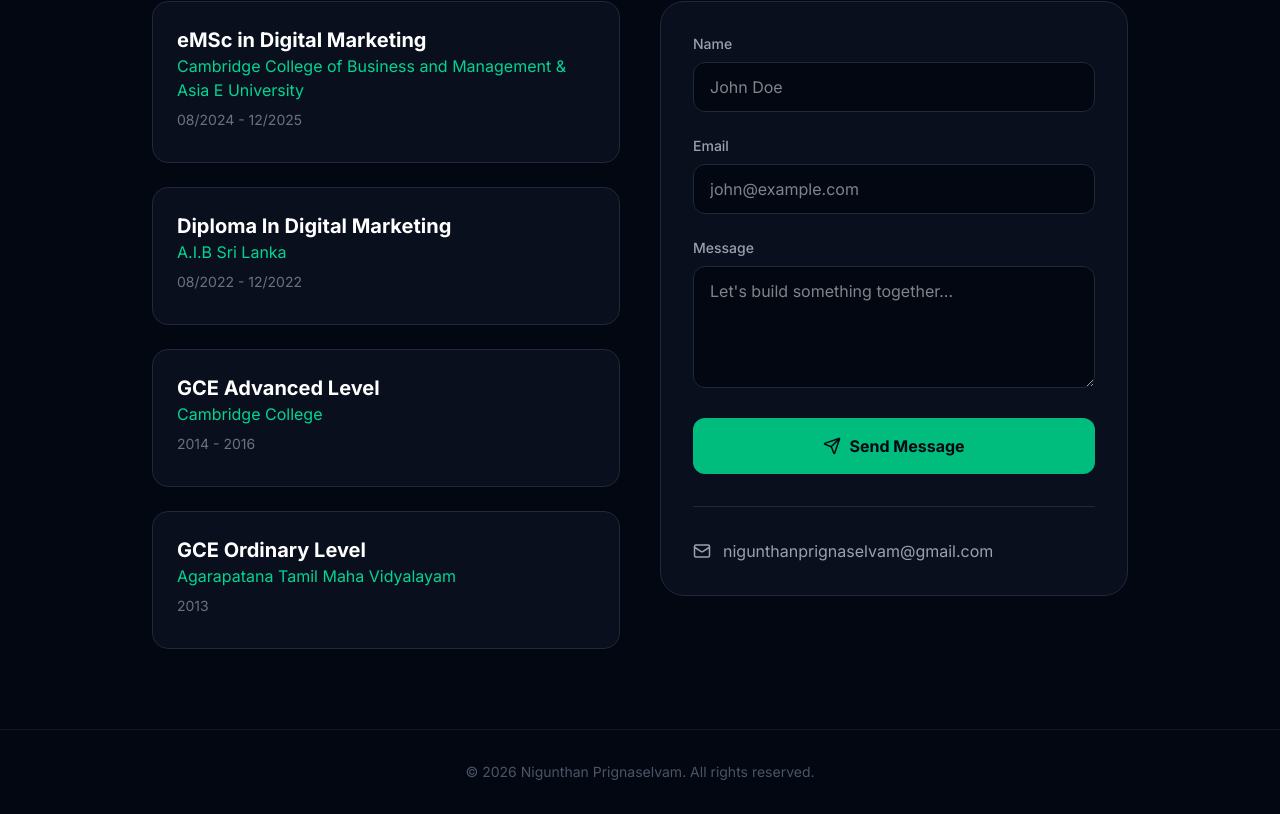
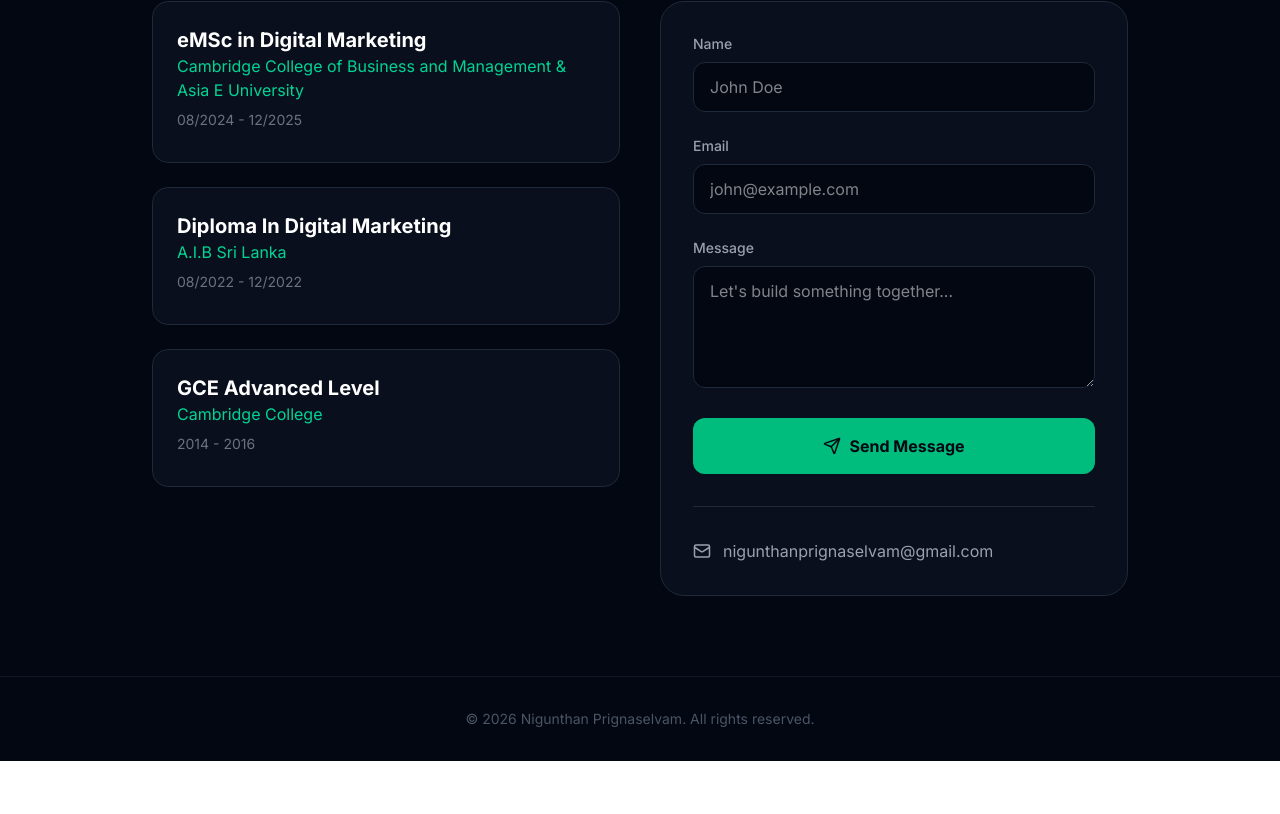
Before and after one commit to nigunthan/portfolio, a Next.js app: page / in a window 1280 px wide. Shown: the part 3364-4178 px from the top of the page. After the commit the page ends 4125 px from the top, so only its background shows below. Built offline with nearby package versions, Linux system fonts and the light colour scheme.

Commit message:
Update page.tsx

```diff
--- a/app/page.tsx
+++ b/app/page.tsx
@@ -72,7 +72,7 @@ export default function Portfolio() {
           </motion.p>
 
           <motion.div variants={fadeIn} className="flex flex-wrap items-center justify-center gap-4">
-            <a href="/resume.pdf" download="Nigunthan_Prignaselvam_CV.pdf" className="flex items-center gap-2 px-6 py-3 bg-emerald-500 hover:bg-emerald-600 text-gray-950 font-semibold rounded-full transition-all hover:scale-105 active:scale-95">
+            <a href="/resume.pdf" download="resume.pdf.pdf" className="flex items-center gap-2 px-6 py-3 bg-emerald-500 hover:bg-emerald-600 text-gray-950 font-semibold rounded-full transition-all hover:scale-105 active:scale-95">
               <Download size={20} />
               Download CV
             </a>
@@ -326,9 +326,4 @@ const education =[
     school: "Cambridge College",
     date: "2014 - 2016"
   },
-  {
-    degree: "GCE Ordinary Level",
-    school: "Agarapatana Tamil Maha Vidyalayam",
-    date: "2013"
-  }
 ];
```
